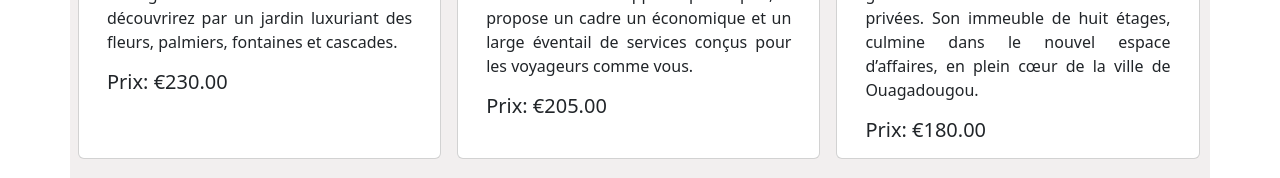
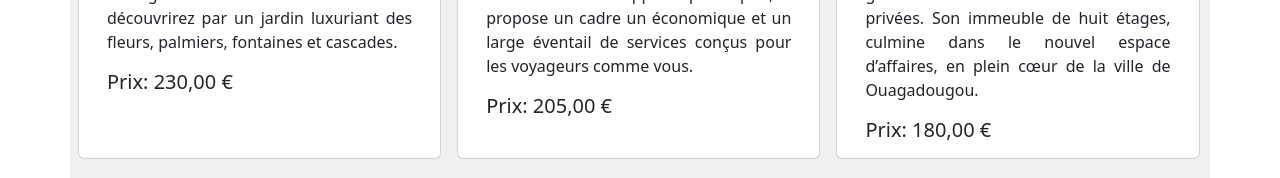
Before and after one commit to gangosimeon/ng-perso-app, an Angular app: page / in a window 1280 px wide. Shown: the part 622-800 px from the top of the page. Built offline with nearby package versions, Linux system fonts and the light colour scheme.

Commit message:
Import dans AppModule resgisterLocaleDato pour Currency symbol

```diff
--- a/src/app/app.module.ts
+++ b/src/app/app.module.ts
@@ -1,11 +1,13 @@
-import { NgModule } from '@angular/core';
+import { LOCALE_ID, NgModule } from '@angular/core';
 import { BrowserModule } from '@angular/platform-browser';
 
 import { AppRoutingModule } from './app-routing.module';
 import { AppComponent } from './app.component';
 import { HotelListComponent } from './hotel-list/hotel-list.component';
 import { FormsModule } from '@angular/forms';
-import { CommonModule } from '@angular/common';
+import { CommonModule, registerLocaleData } from '@angular/common';
+import LocaleFr from '@angular/common/locales/fr';
+registerLocaleData(LocaleFr);
 
 @NgModule({
   declarations: [
@@ -18,7 +20,9 @@ import { CommonModule } from '@angular/common';
     FormsModule,
     CommonModule
   ],
-  providers: [],
+  providers: [
+    {provide:'LOCALE_ID', useValue:'fr-FR'}
+  ],
   bootstrap: [AppComponent]
 })
 export class AppModule { }
--- a/src/app/hotel-list/hotel-list.component.html
+++ b/src/app/hotel-list/hotel-list.component.html
@@ -25,7 +25,7 @@
             <div class="card-body">
             <h5 class="card-title">{{hotel.nom | uppercase}}</h5>
             <p class="card-text justify-content">{{hotel.description }}</p>
-            <h5 class="card-text" *ngIf="hotel.prix !=null ">Prix: {{hotel.prix | currency: "EUR" }}</h5>
+            <h5 class="card-text" *ngIf="hotel.prix !=null ">Prix: {{hotel.prix | currency: 'EUR' :'symbol':'1.2-2':'fr'}}</h5>
             <a href="#" class="btn btn-primary" *ngIf="bool">Voir plus...</a>
             </div>
         </div>
```
